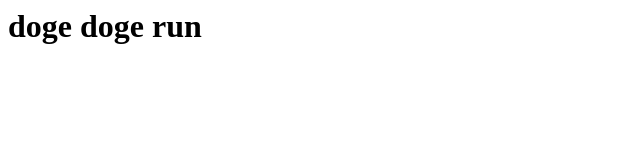
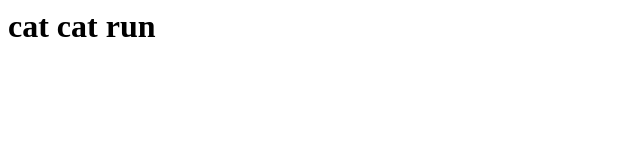
Before and after one commit to YNIAT/yniat.github.io, a plain HTML site: page index.html in a window 1280 px wide. Shown: the whole page, without its empty margins (0-640 px from the left). Drawn offline with Linux system fonts and the light colour scheme.

Commit message:
a cat is added to index.html

```diff
--- a/index.html
+++ b/index.html
@@ -5,6 +5,6 @@ Yniat
 </title>
 </head>
 <body>
-<h1>doge doge run</h1>
+<h1>cat cat run</h1>
 </body>
 </html>
```
